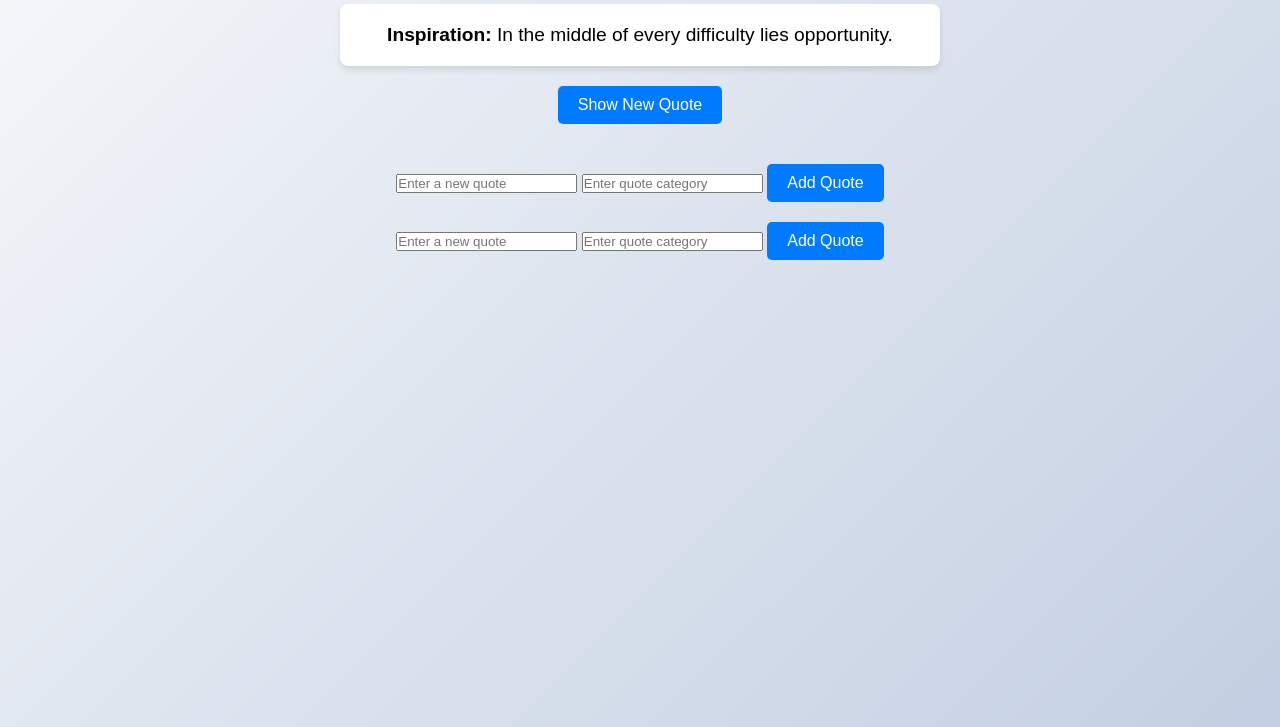
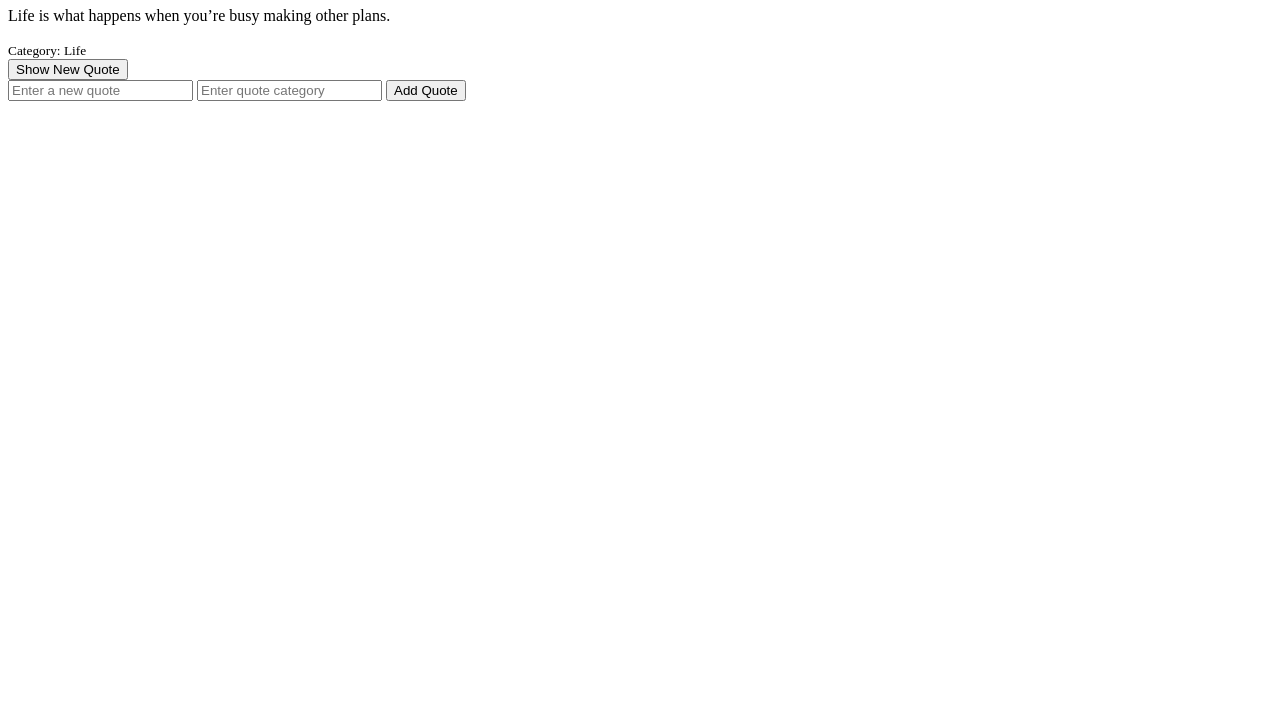
Before and after one commit to Macgee49/alx_fe_javascript, a plain HTML site: page index.html in a window 1280 px wide. Shown: the part 73-800 px from the top of the page. Drawn offline with Linux system fonts and the light colour scheme.

Commit message:
Dom-manipulation

```diff
--- a/index.html
+++ b/index.html
@@ -4,26 +4,16 @@
   <meta charset="UTF-8">
   <meta name="viewport" content="width=device-width, initial-scale=1.0">
   <title>Dynamic Quote Generator</title>
-  <link rel="stylesheet" href="style.css">
 </head>
 <body>
   <h1>Dynamic Quote Generator</h1>
-  <!-- Placeholder to display the quotes -->
   <div id="quoteDisplay"></div>
-
-  <!-- Button to show a new random quote -->
   <button id="newQuote">Show New Quote</button>
-
-  <!-- Section where the "Add Quote" form will be dynamically created -->
-  <div id="addQuoteSection"></div>
-
   <div>
     <input id="newQuoteText" type="text" placeholder="Enter a new quote" />
     <input id="newQuoteCategory" type="text" placeholder="Enter quote category" />
-    <button onclick="addQuote()">Add Quote</button>
+    <button id="addQuoteBtn">Add Quote</button>
   </div>
-
-
   <script src="script.js"></script>
 </body>
 </html>
--- a/script.js
+++ b/script.js
@@ -1,70 +1,32 @@
-// 1. Quotes Array: Contains objects with 'text' and 'category' properties.
-const quotes = [
-    { text: "The only limit to our realization of tomorrow is our doubts of today.", category: "Motivation" },
-    { text: "In the middle of every difficulty lies opportunity.", category: "Inspiration" },
-    { text: "Do what you can, with what you have, where you are.", category: "Encouragement" }
-  ];
+document.addEventListener('DOMContentLoaded', () => {
+    const quotes = [
+      { text: 'The only limit to our realization of tomorrow is our doubts of today.', category: 'Inspirational' },
+      { text: 'Life is what happens when you’re busy making other plans.', category: 'Life' }
+      // Add more initial quotes if needed
+    ];
 
-  // 2. Function to display a random quote.
-  // Renamed to displayRandomQuote to match the check.
-  function displayRandomQuote() {
-    // Check: Existence of the DOM element where the quote will be displayed.
-    const quoteDisplay = document.getElementById("quoteDisplay");
-    if (!quoteDisplay) {
-      console.error("Error: 'quoteDisplay' element not found in the DOM.");
-      return;
-    }
-    // Logic to select a random quote.
-    const randomIndex = Math.floor(Math.random() * quotes.length);
-    const randomQuote = quotes[randomIndex];
-    // Update the DOM with the random quote.
-    quoteDisplay.innerHTML = `<p><strong>${randomQuote.category}:</strong> ${randomQuote.text}</p>`;
-  }
-
-  // 3. Function to create and append the form for adding new quotes.
-  function createAddQuoteForm() {
-    // Create a container for the form.
-    const formContainer = document.createElement("div");
-    formContainer.innerHTML = `
-      <input id="newQuoteText" type="text" placeholder="Enter a new quote" />
-      <input id="newQuoteCategory" type="text" placeholder="Enter quote category" />
-      <button id="addQuoteBtn">Add Quote</button>
-    `;
-    // Append the form to the document body.
-    document.body.appendChild(formContainer);
-    // Add event listener for the "Add Quote" button.
-    document.getElementById("addQuoteBtn").addEventListener("click", addQuote);
-  }
-
-  // 4. Function to add a new quote.
-  // Checks for input values, adds the new quote to the array, and updates the DOM.
-  function addQuote() {
-    // Retrieve and trim input values.
-    const newQuoteText = document.getElementById("newQuoteText").value.trim();
-    const newQuoteCategory = document.getElementById("newQuoteCategory").value.trim();
-
-    // Validate inputs.
-    if (newQuoteText === "" || newQuoteCategory === "") {
-      alert("Please enter both quote text and category.");
-      return;
+    function showRandomQuote() {
+      const quoteDisplay = document.getElementById('quoteDisplay');
+      const randomQuote = quotes[Math.floor(Math.random() * quotes.length)];
+      quoteDisplay.innerHTML = `<p>${randomQuote.text}</p><small>Category: ${randomQuote.category}</small>`;
     }
 
-    // Add the new quote object to the quotes array.
-    quotes.push({ text: newQuoteText, category: newQuoteCategory });
-    alert("New quote added successfully!");
+    function addQuote() {
+      const newQuoteText = document.getElementById('newQuoteText').value;
+      const newQuoteCategory = document.getElementById('newQuoteCategory').value;
+      if (newQuoteText && newQuoteCategory) {
+        quotes.push({ text: newQuoteText, category: newQuoteCategory });
+        document.getElementById('newQuoteText').value = '';
+        document.getElementById('newQuoteCategory').value = '';
+        alert('Quote added successfully!');
+      } else {
+        alert('Please enter both quote and category.');
+      }
+    }
 
-    // Clear the input fields.
-    document.getElementById("newQuoteText").value = "";
-    document.getElementById("newQuoteCategory").value = "";
+    document.getElementById('newQuote').addEventListener('click', showRandomQuote);
+    document.getElementById('addQuoteBtn').addEventListener('click', addQuote);
 
-    // Optional: Update the displayed quote immediately so users can see the change.
-    displayRandomQuote();
-  }
-
-  // 5. Event Listener on the "Show New Quote" button.
-  // Ensures that clicking the button calls the displayRandomQuote function.
-  document.getElementById("newQuote").addEventListener("click", displayRandomQuote);
-
-  // 6. Initialize the form creation and display an initial random quote.
-  createAddQuoteForm();
-  displayRandomQuote();
+    // Show a random quote on initial load
+    showRandomQuote();
+  });
--- a/style.css
+++ b/style.css
@@ -1,78 +1,51 @@
-/* Reset some basic defaults */
-* {
+body {
+  font-family: Arial, sans-serif;
   margin: 0;
   padding: 0;
-    box-sizing: border-box;
-  }
-
-  /* Style the body with a pleasant background and centered layout */
-  body {
-    font-family: Arial, sans-serif;
-    background: linear-gradient(135deg, #f5f7fa, #c3cfe2);
   display: flex;
   flex-direction: column;
   align-items: center;
-    padding: 20px;
-    min-height: 100vh;
+  justify-content: center;
+  height: 100vh;
+  background-color: #f0f0f0;
 }
 
-  /* Header styling */
 h1 {
-    margin-bottom: 20px;
   color: #333;
 }
 
-  /* Container for the displayed quote */
 #quoteDisplay {
-    background: #fff;
+  margin: 20px 0;
   padding: 20px;
-    margin-bottom: 20px;
-    width: 80%;
-    max-width: 600px;
-    border-radius: 8px;
-    box-shadow: 0 4px 6px rgba(0, 0, 0, 0.1);
-    text-align: center;
-    font-size: 1.2em;
+  border: 1px solid #ddd;
+  border-radius: 5px;
+  background-color: #fff;
+  box-shadow: 0 0 10px rgba(0, 0, 0, 0.1);
 }
 
-  /* Styling for buttons */
 button {
-    background-color: #007bff;
-    color: #fff;
   padding: 10px 20px;
+  margin: 10px;
   border: none;
   border-radius: 5px;
-    font-size: 1em;
+  background-color: #4CAF50;
+  color: white;
   cursor: pointer;
-    transition: background-color 0.3s ease;
-    margin-bottom: 20px;
 }
 
 button:hover {
-    background-color: #0056b3;
+  background-color: #45a049;
 }
 
-  /* Container styling for dynamically created sections */
-  #addQuoteSection,
-  #exportSection {
-    margin-bottom: 20px;
-    width: 80%;
-    max-width: 600px;
-    display: flex;
-    flex-direction: column;
-    align-items: center;
+input {
+  padding: 10px;
+  margin: 5px;
+  border: 1px solid #ddd;
+  border-radius: 5px;
+  width: calc(100% - 22px);
 }
 
-  /* Input field styling */
-  #addQuoteSection input,
-  #exportSection input {
-    padding: 10px;
-    margin: 5px;
-    width: calc(100% - 20px);
-    border: 1px solid #ccc;
-    border-radius: 4px;
+div {
+  width: 100%;
+  max-width: 400px;
 }
-
-  /* Styling for the file input element */
-  input[type="file"] {
-    margin-top: 10px;
```
Lines whose indentation alone changed are shown as unchanged.
